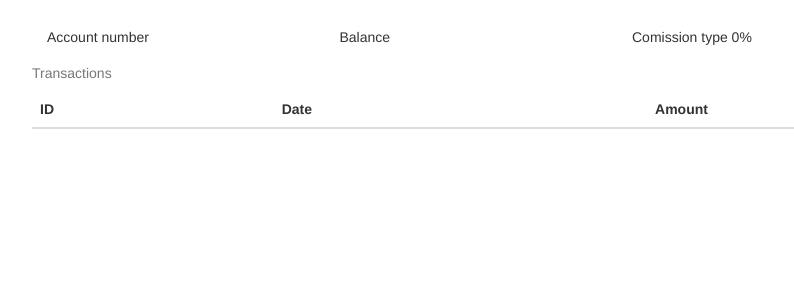
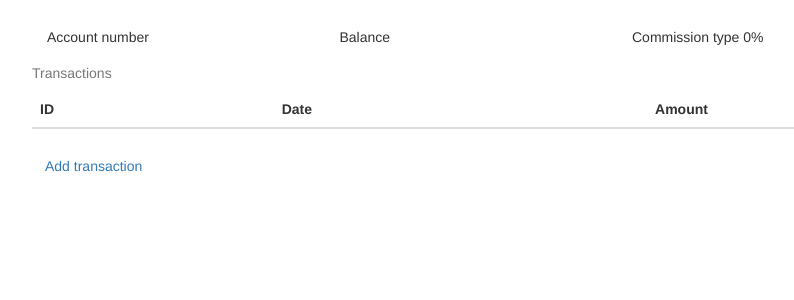
Before and after one commit to Marie777/SocialBank, a Symfony app: template social_bank/src/AppBundle/Resources/views/Account/display.html.twig in a window 1280 px wide. Shown: the part 52-352 px from the top of the page, without its empty margins (23-817 px from the left). Run offline with Twig, Linux system fonts and the light colour scheme; the template is opened without the code that fills it, so the values that code supplies are empty; some libraries are stand-ins or nearby versions.

Commit message:
fix transaction table viw and add create transaction btn

```diff
--- a/social_bank/src/AppBundle/Resources/views/Account/display.html.twig
+++ b/social_bank/src/AppBundle/Resources/views/Account/display.html.twig
@@ -10,7 +10,7 @@
         <div class="row">
             <div class="col-md-3 offset-md-1"><h5>Account number {{ account.id }}</h5></div>
             <div class="col-md-3 offset-md-1"><h5>Balance {{ account.balance }}</h5></div>
-            <div class="col-md-3 offset-md-1"><h5>Comission type {{ account.typeCommission*100 }}%</h5></div>
+            <div class="col-md-3 offset-md-1"><h5>Commission type {{ account.typeCommission*100 }}%</h5></div>
         </div>
 
         <div class="row">
@@ -24,19 +24,21 @@
                 </tr>
                 </thead>
                 <tbody>
-                <tr>
-                    {% for transaction in transactions %}
+
+                {% for transaction in transactions %}
+                    <tr>
                         <th scope="row">{{ transaction.id }}</th>
-                        <td>{{ transaction.dueDate }}</td>
+                        <td>{{ transaction.dueDate|date('m/d/Y') }}</td>
                         <td>{{ transaction.amount }}</td>
-                    {% endfor %}
-                </tr>
+                    </tr>
+                {% endfor %}
+
                 </tbody>
             </table>
         </div>
 
         <div class="row">
-            <a href="" class="btn"></a>
+            <a href="{{ path('transaction-create', {'id': account.id}) }}" class="btn">Add transaction</a>
         </div>
 
     </div>
```
